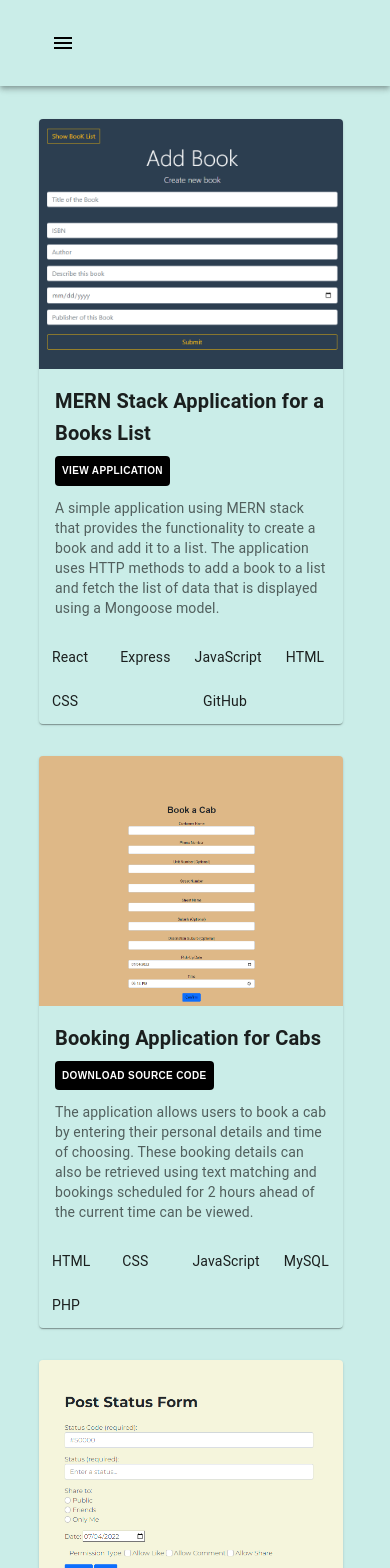
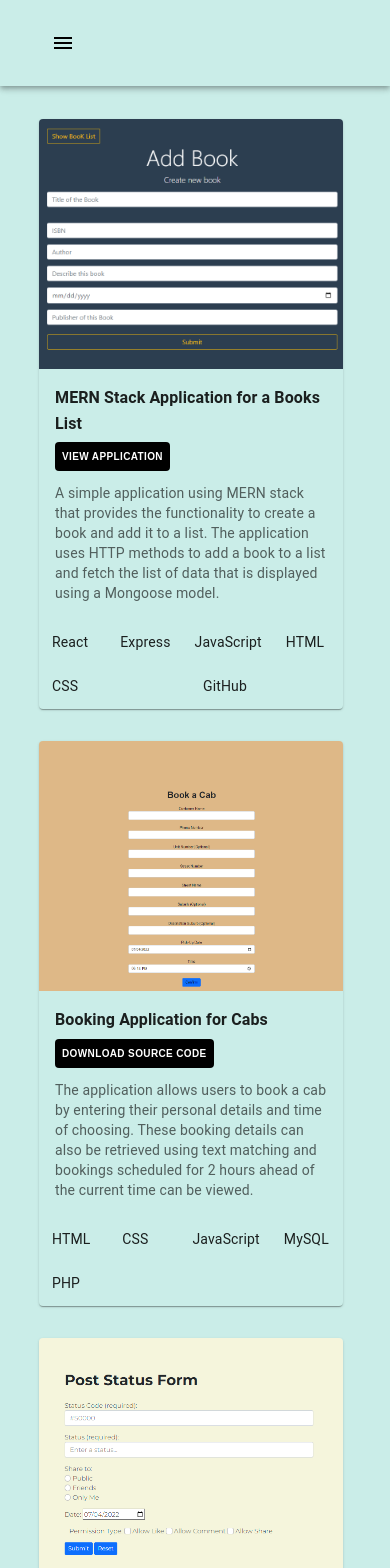
Before and after one commit to trinhbond/personal-portfolio, a React (Create React App) app: page /Projects in a window 390 px wide. Shown: the top 1568 px of the page. Built offline with nearby package versions, Linux system fonts and the light colour scheme.

Commit message:
Fixed unresponsive cards on smaller dimensions.

```diff
--- a/public/index.html
+++ b/public/index.html
@@ -24,7 +24,7 @@
       work correctly both with client-side routing and a non-root public URL.
       Learn how to configure a non-root public URL by running `npm run build`.
     -->
-    <title>React App</title>
+    <title>Bond Trinh</title>
   </head>
   <body>
     <noscript>You need to enable JavaScript to run this app.</noscript>
--- a/src/App.js
+++ b/src/App.js
@@ -22,7 +22,7 @@ function App() {
       <Footer />
     </Container>
     <Routes>
-    <Route path="/" element={<App />}/>
+    <Route path="/" element={<App />} />
     <Route index element={<Home />} />
       <Route path="/Home" element={<Home />} />
       <Route path="/About" element={<AboutMe />} />
--- a/src/pages/AboutMe.js
+++ b/src/pages/AboutMe.js
@@ -14,9 +14,9 @@ function AboutMe() {
       </Typography>
       <Typography variant="body2" id="aboutMeParagraph">
       I am a Software Development major in my final year at Auckland University of Technology
-        studying a Bachelor of Computer and Information Sciences. Throughout my study at AUT, I have found that my passion lies in web development and that I really enjoy learning frontend and backend development. Apart from playing video games and hanging out
-        with friends, I enjoy creating meaningful projects such as this website. I am currently focusing on a Research and Development Project
-        where I am working with 6 other members to develop a proof of concept android application for Kumeu River Wines. The application
+        studying a Bachelor of Computer and Information Sciences. During my second year at AUT, I realised that my passion lies in web development. Since then, I have been able to learn a lot about frontend and backend development by working with technologies such as React. Apart from playing video games and hanging out
+        with friends in my spare time, I enjoy creating meaningful projects such as this website. I am currently focusing on a Research and Development Project
+        where I am working with 6 other members to develop a proof of concept android application (using React Native, Android Studio) for Kumeu River Wines. The application
         will use real-time climatic data to predict dangerous weather events such as frost that are damaging to their vineyards.
       </Typography>
       <Typography variant="body2" id="listHeading">
--- a/src/pages/Projects.js
+++ b/src/pages/Projects.js
@@ -52,7 +52,7 @@ export default function Projects() {
                         />
                             <CardActionArea>
                                 <CardContent>
-                                    <Typography gutterBottom variant="h6" component="div" sx={{ fontWeight: "bold" }}>
+                                    <Typography gutterBottom variant="h6" component="div" sx={{ fontWeight: "bold" }} className="CardTitle">
                                     MERN Stack Application for a Books List
                                     </Typography>
                                     <Button size="small" color="primary" sx={{ backgroundColor: "black", marginBottom: '12px' }}>
@@ -98,7 +98,7 @@ export default function Projects() {
                             />
                             <CardActionArea>
                                 <CardContent>
-                                    <Typography gutterBottom variant="h6" component="div" sx={{ fontWeight: "bold" }}>
+                                    <Typography gutterBottom variant="h6" component="div" sx={{ fontWeight: "bold" }} className="CardTitle">
                                     Booking Application for Cabs
                                     </Typography>
                                     <Button size="small" color="primary" sx={{ backgroundColor: "black", marginBottom: "12px" }}>
@@ -142,7 +142,7 @@ export default function Projects() {
                                 />
                             <CardActionArea>
                                 <CardContent>
-                                    <Typography gutterBottom variant="h6" component="div" sx={{ fontWeight: "bold" }}>
+                                    <Typography gutterBottom variant="h6" component="div" sx={{ fontWeight: "bold" }}  className="CardTitle">
                                     Diary System for a Social Networking Site
                                     </Typography>
                                     <Button size="small" color="primary" sx={{ backgroundColor: "black", marginBottom: "12px" }}>
@@ -186,7 +186,7 @@ export default function Projects() {
                                 />
                             <CardActionArea>
                                 <CardContent>
-                                    <Typography gutterBottom variant="h6" component="div" sx={{ fontWeight: "bold" }}>
+                                    <Typography gutterBottom variant="h6" component="div" sx={{ fontWeight: "bold" }}  className="CardTitle">
                                     This Website
                                     </Typography>
                                     <Button size="small" color="primary" sx={{ backgroundColor: "black", marginBottom: "12px" }}>
@@ -226,7 +226,7 @@ export default function Projects() {
                         <Card sx={{ backgroundColor: "#caede8" }}>
                             <CardActionArea>
                                 <CardContent>
-                                    <Typography gutterBottom variant="h6" component="div" sx={{ fontWeight: "bold" }}>
+                                    <Typography gutterBottom variant="h6" component="div" sx={{ fontWeight: "bold" }}  className="CardTitle">
                                     Technical School Application
                                     </Typography>
                                     <Button size="small" color="primary" sx={{ backgroundColor: "black", marginBottom: "12px" }}>
--- a/src/styles/Home.css
+++ b/src/styles/Home.css
@@ -42,9 +42,11 @@
     width: fit-content;
     margin: 0 auto;
     padding-top: 10px;
+    display: flex;
 }
 .Home svg {
     color: black;
+    display: block;
 }
 @media screen and (max-width: 768px) {
     .Home h1 {
@@ -64,9 +66,10 @@
     .Home h1 {
         text-transform: uppercase;
         margin-top: 20px;
-        font-size: 4rem;
+        font-size: 3.5rem;
     }
     .Home #hiParagraph {
+        font-size: 0.9rem;
         position: relative;
         top: 0px;
         left: 0px;
@@ -76,6 +79,7 @@
         font-size: 1.2rem;
     }
     .Home #welcomeParagraph {
+        font-size: 0.9rem;
         text-align: center;
         margin-top: 15px;
         margin-bottom: 25px;
@@ -96,5 +100,7 @@
         margin: 0 auto;
         position: relative;
         bottom: 35px;
+        padding-left: 0;
+        padding-right: 0;
     }
 }
--- a/src/styles/Projects.css
+++ b/src/styles/Projects.css
@@ -30,4 +30,23 @@
     .projectsContainer .Grid .GridItem {
         max-width: 100%;
     }
+    .projectsContainer .Grid .GridItem .CardTitle {
+        font-size: 2rem;
+    }
 }
+@media screen and (max-width: 600px) {
+    .projectsContainer .Box {
+        width: 100%;
+        padding: 0;
+    }
+    .projectsContainer .Grid {
+        width: 100%;
+        display: block;
+    }
+    .projectsContainer .Grid .GridItem {
+        max-width: 100%;
+    }
+    .projectsContainer .Grid .GridItem .CardTitle {
+        font-size: 1rem;
+    }
+}
```
